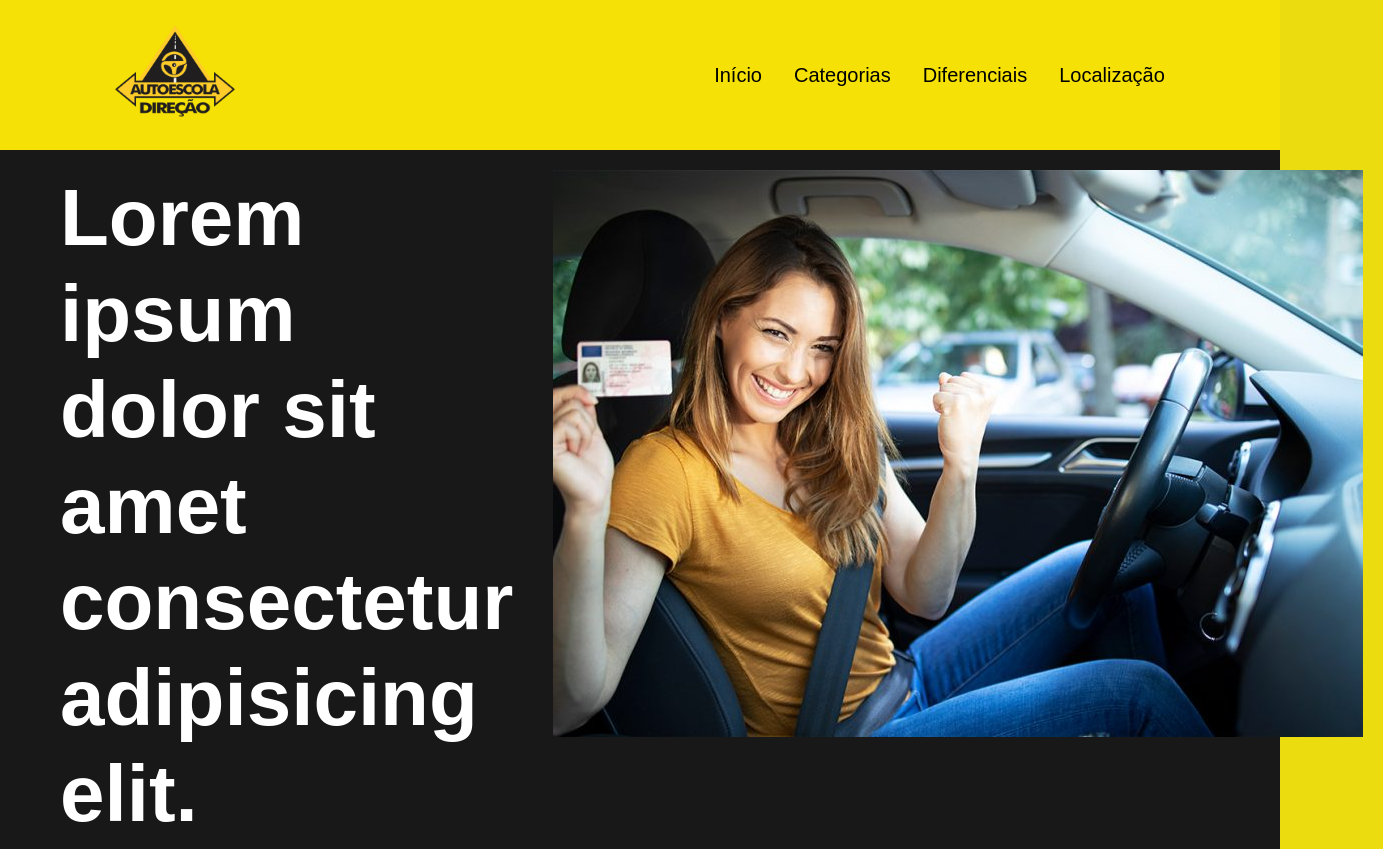
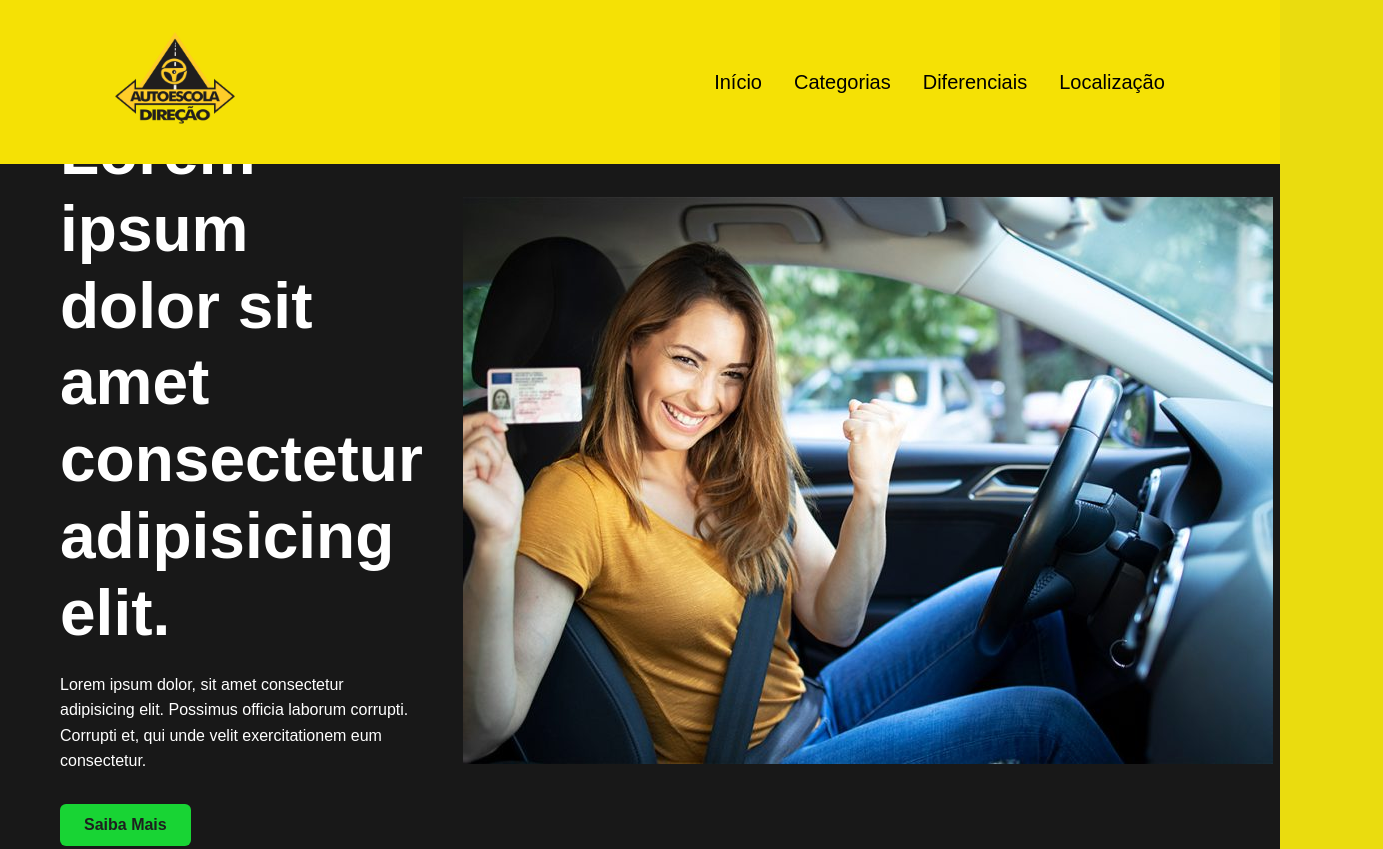
Before and after one commit to yancfgomes/cfc_direcao_landing_page, a plain HTML site: page index.html in a window 1280 px wide. Shown: the top 849 px of the page, 1383 px wide, since content can reach past the window. Drawn offline with nearby package versions, Linux system fonts and the light colour scheme.

Commit message:
Refactor CSS for improved readability and consistency

```diff
--- a/style.css
+++ b/style.css
@@ -16,10 +16,8 @@ width: 100%;
   display: flex;
   align-items: center;
   justify-content: space-between;
-/* border-bottom: 4px solid rgb(210, 168, 16); */
-padding: 33px 9%;
+  padding: 20px 9%;
   background-color: rgb(245, 225, 5);
-height: 150px;
 }
 header nav .logo img {
   width: 120px;
@@ -33,11 +31,11 @@ display: flex;
   gap: 2rem;
 }
 .nav-links a{
-    color: black;
   text-decoration: none;
   font-size: 20px;
   font-weight: 500;
   transition: all 0.3s ease;
+  color: black;
 }
 .nav-links a:hover{
   border-bottom: rgb(24, 24, 24) solid 2px;
@@ -51,15 +49,14 @@ gap: 2rem;
 }
 .hero{
   display: flex;
-
-  height: 100%;
+  align-items: center;
+  justify-content: space-between;
   width: 100%;
   min-height: 100vh;
   position: relative;
   padding: 0 40px;
-  /* gap: 40px; */
-  align-items: flex-start;
-margin-top: 150px;
+  align-items: center;
+  margin-top: 80px;
   background-color: rgb(24, 24, 24);
 }
 .hero-content{
@@ -67,12 +64,11 @@ margin-top: 150px;
   display: flex;
   flex-direction: column;
   justify-content: center;
-    align-items: center;
   padding: 20px;
   color: white;
 }
 .hero-headline {
-  font-size: 5rem;
+  font-size: 4rem;
   font-weight: 700;
   color: white;
   line-height: 1.2;
```
Lines whose indentation alone changed are shown as unchanged.
